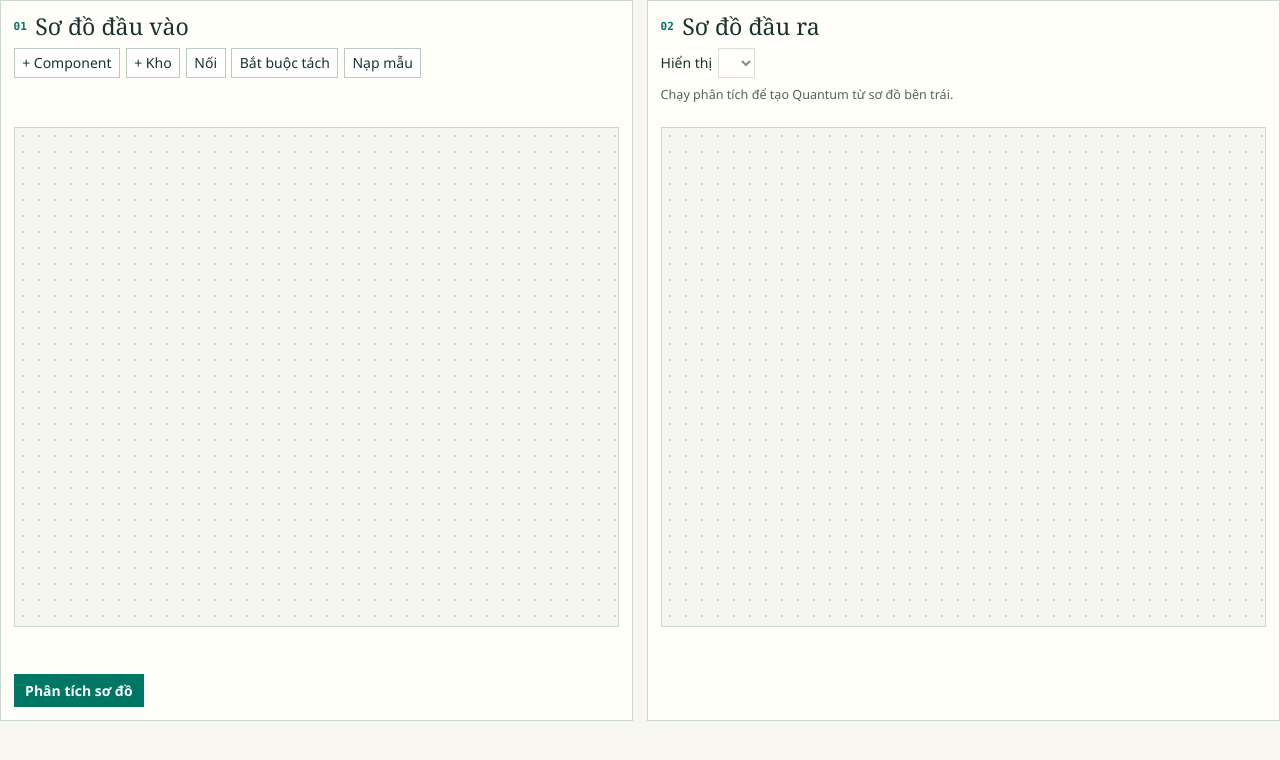
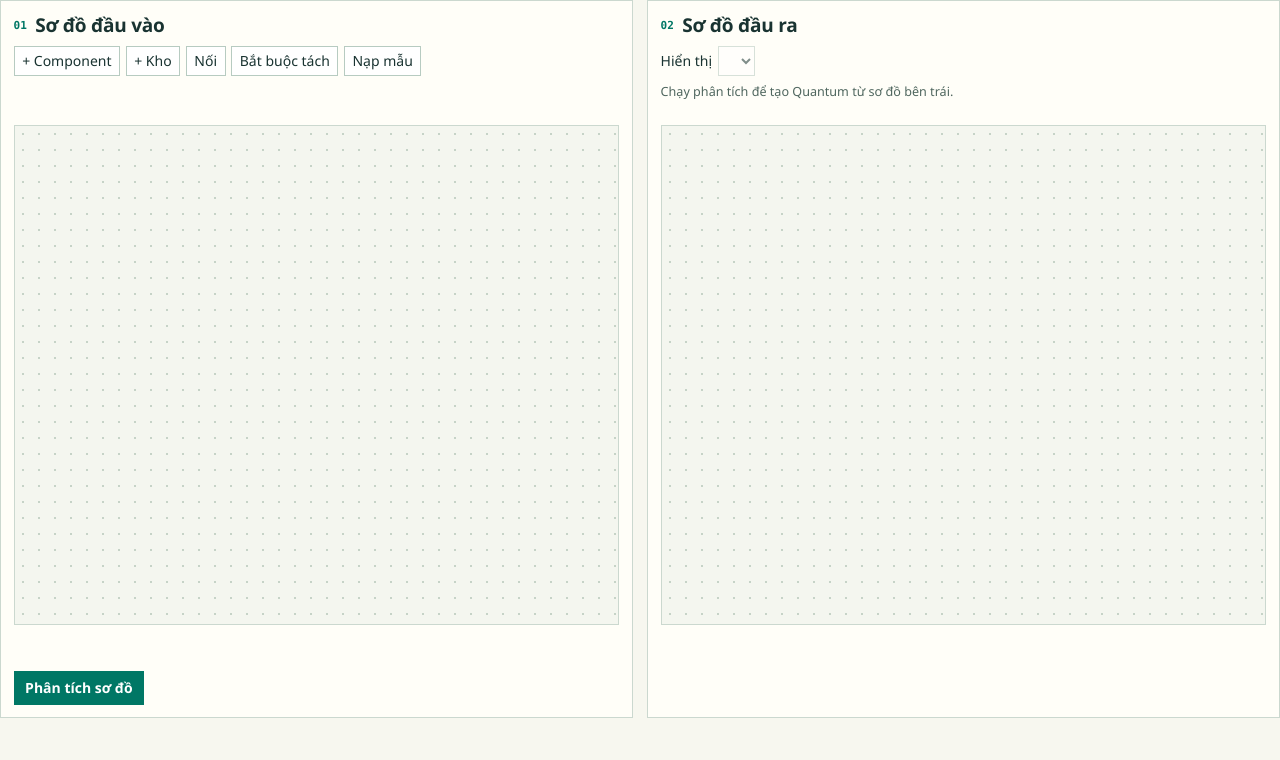
Before and after one commit to Achitechture-suggestive-system/quantumn-sync-char, a plain HTML site: page eqcr/studio_canvas/index.html in a window 1280 px wide. Drawn offline with Linux system fonts and the light colour scheme.

Commit message:
fix(studio): render Vietnamese headings and record validation

```diff
--- a/eqcr/studio_canvas/canvas.css
+++ b/eqcr/studio_canvas/canvas.css
@@ -13,7 +13,7 @@ body { margin: 0; background: var(--paper); }
 .workspace { display: grid; grid-template-columns: repeat(2, minmax(0, 1fr)); gap: 1rem; }
 section { min-width: 0; border: 1px solid var(--line); background: #fffef8; padding: .9rem; }
 .panel-head { display: flex; align-items: center; gap: .6rem; margin-bottom: .65rem; }
-.panel-head h2 { margin: 0; font: 400 1.65rem/1.1 Georgia, serif; }
+.panel-head h2 { margin: 0; font: 650 1.36rem/1.2 "Segoe UI", sans-serif; letter-spacing: -.015em; }
 .index { color: var(--accent); font: 700 .79rem Consolas, monospace; }
 .toolbar { display: flex; align-items: center; gap: .4rem; flex-wrap: wrap; min-height: 2.1rem; }
 button, select, input, textarea { font: inherit; color: inherit; }
```
Also changed, not shown: 2 other files.
